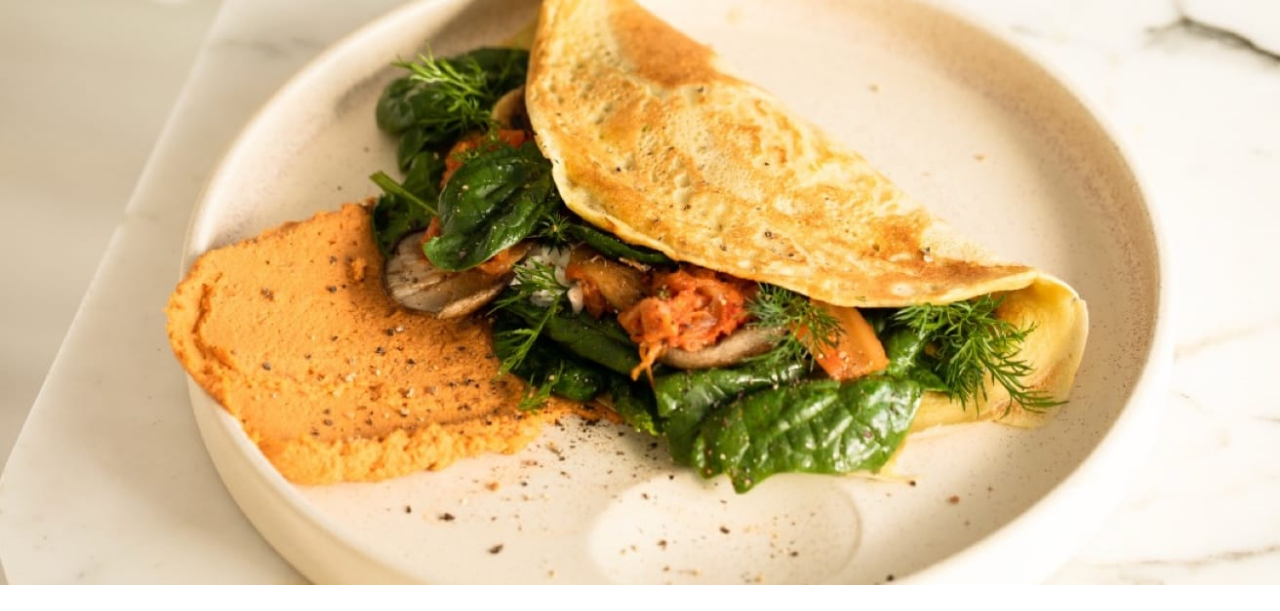
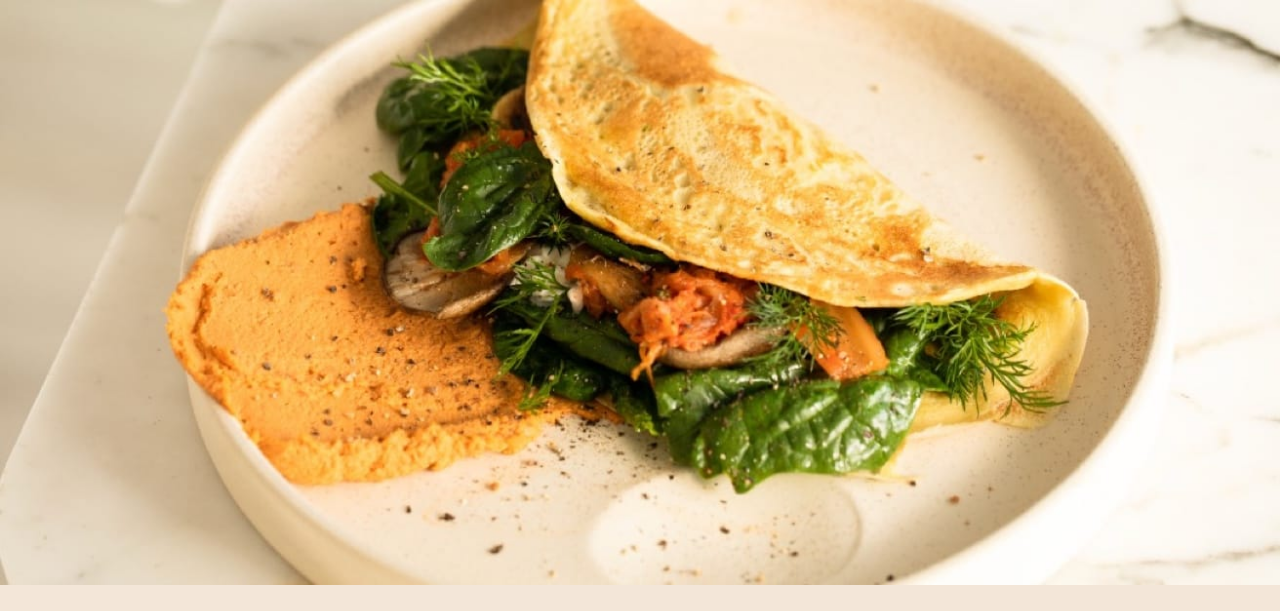
Before and after one commit to GracilianoOG/fem-recipe-page, a website built with Vite: page index.html in a window 1280 px wide. Shown: the top 611 px of the page. Built offline with nearby package versions, Linux system fonts and the light colour scheme.

Commit message:
Set background color for body

```diff
--- a/src/styles/base/_base.scss
+++ b/src/styles/base/_base.scss
@@ -1,5 +1,6 @@
 body {
   align-items: center;
+  background-color: var(--stone-100);
   color: var(--stone-600);
   display: flex;
   flex-direction: column;
```
